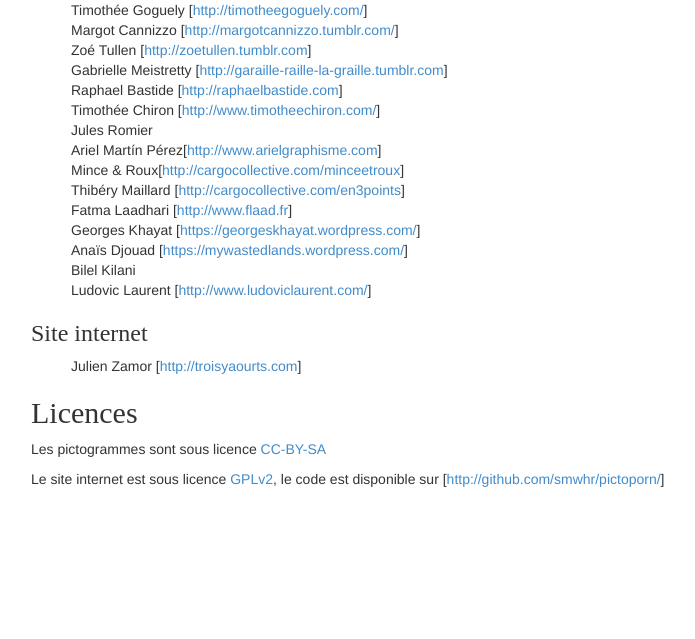
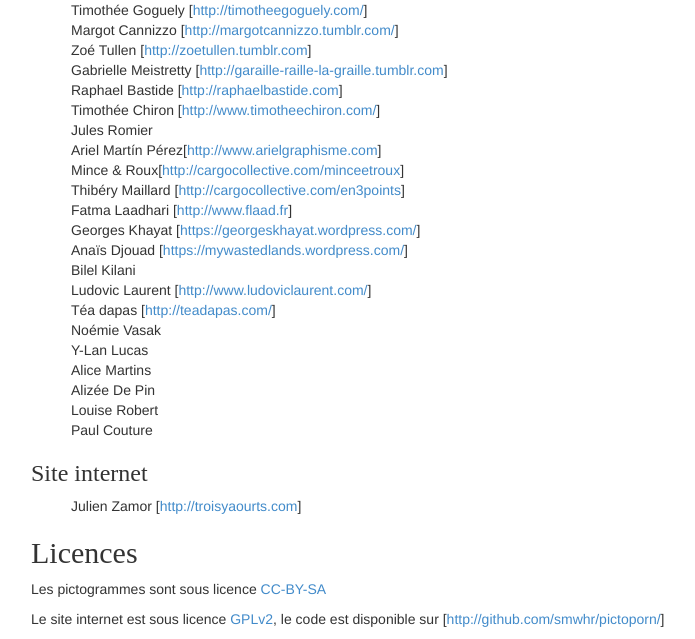
Before and after one commit to smwhr/pictoporn, a PHP site: template views/credits.html.twig in a window 1280 px wide. Shown: the part 435-1074 px from the top of the page, without its empty margins (234-929 px from the left). Before the commit the page ends 922 px from the top, so only its background shows below. Run offline with PHP 8.4, Linux system fonts and the light colour scheme; the template is opened without the code that fills it, so the values that code supplies are empty; some libraries are stand-ins or nearby versions; some web fonts are replaced.

Commit message:
credit +

```diff
--- a/views/credits.html.twig
+++ b/views/credits.html.twig
@@ -54,6 +54,21 @@
 <li>Bilel Kilani</li>
 
 <li>Ludovic Laurent [<a href="http://www.ludoviclaurent.com/">http://www.ludoviclaurent.com/</a>]</li>
+
+<li>Téa dapas [<a href="http://teadapas.com/">http://teadapas.com/</a>]</li>
+
+<li>Noémie Vasak</li>
+
+<li>Y-Lan Lucas</li>
+
+<li>Alice Martins</li>
+
+<li>Alizée De Pin</li>
+
+<li>Louise Robert</li>
+
+<li>Paul Couture</li>
+
         </ul>
 
       <h3>Site internet</h3>
```
